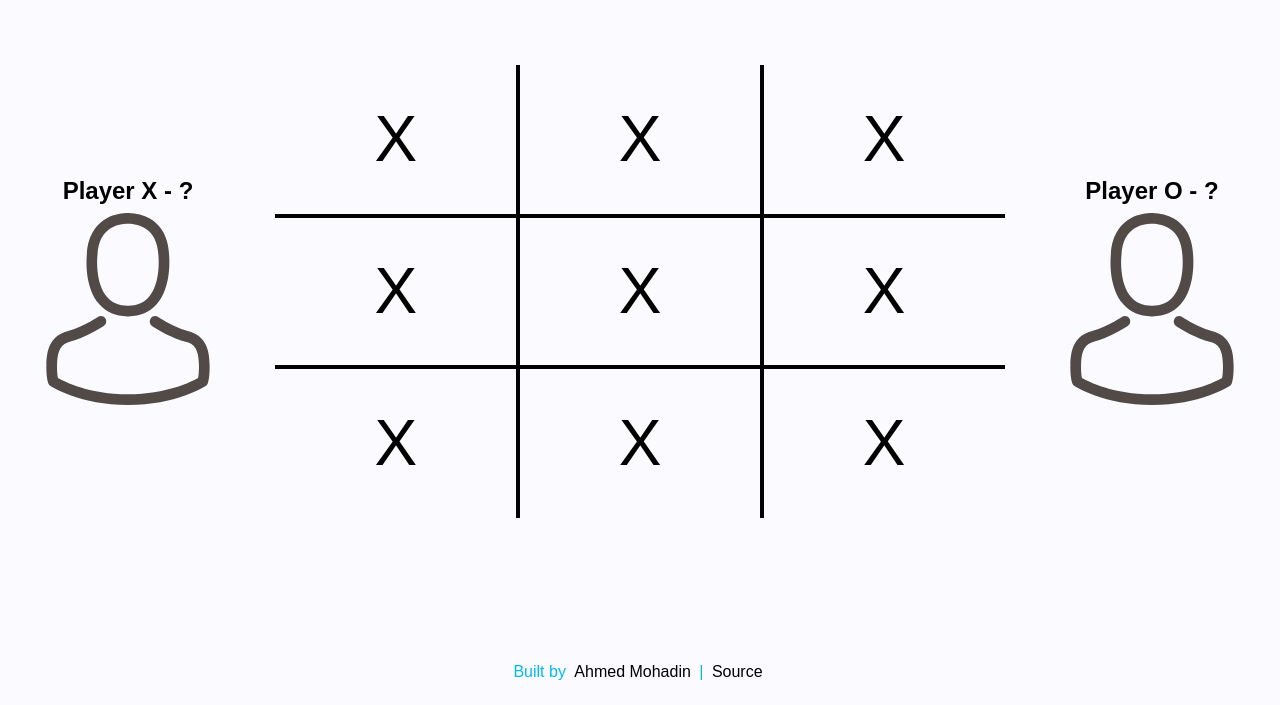
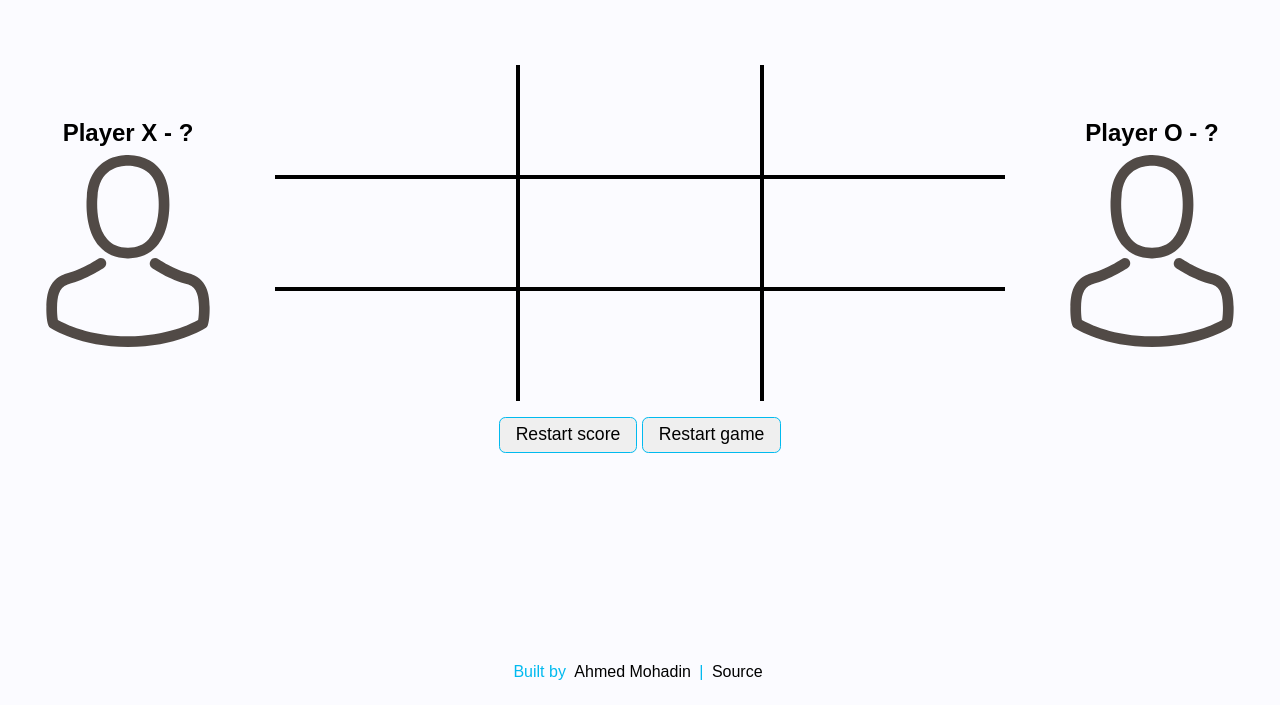
Before and after one commit to Ahmed-Mohadin/tic-tac-toe, a plain HTML site: page index.html in a window 1280 px wide. Shown: the part 95-800 px from the top of the page. Drawn offline with Linux system fonts and the light colour scheme.

Commit message:
Small ui update

```diff
--- a/index.html
+++ b/index.html
@@ -15,23 +15,27 @@
         <div class="tic-plays">
             <div class="player p1">
                 <h2>Player X - <span class="p1-score">&#63;</span></h2>
-                <img src="images/player_icon.svg" alt="player_icon">
+                <img class="p1-img" src="images/player_icon.svg" alt="player_icon">
             </div>
             <div class="tic-board">
-                <div class="tic-played">X</div>
-                <div class="tic-played">X</div>
-                <div class="tic-played">X</div>
-                <div class="tic-played">X</div>
-                <div class="tic-played">X</div>
-                <div class="tic-played">X</div>
-                <div class="tic-played">X</div>
-                <div class="tic-played">X</div>
-                <div class="tic-played">X</div>
+                <div class="tic-played"></div>
+                <div class="tic-played"></div>
+                <div class="tic-played"></div>
+                <div class="tic-played"></div>
+                <div class="tic-played"></div>
+                <div class="tic-played"></div>
+                <div class="tic-played"></div>
+                <div class="tic-played"></div>
+                <div class="tic-played"></div>
             </div>
             <div class="player p2">
                 <h2>Player O - <span class="p2-score">&#63;</span></h2>
-                <img src="images/player_icon.svg" alt="player_icon">
+                <img class="p2-img" src="images/player_icon.svg" alt="player_icon">
             </div>
+        </div>
+        <div class="buttons">
+            <button class="btn restart-score">Restart score</button>
+            <button class="btn restart-game">Restart game</button>
         </div>
     </main>
     <aside class="not-active">
--- a/styles/style.css
+++ b/styles/style.css
@@ -32,6 +32,7 @@ main{
     justify-content: center;
     margin: 0 auto;
     padding: 2rem;
+    text-align: center;
 }
 
 /* .tic-plays */
@@ -64,6 +65,7 @@ main{
     align-items: center;
     justify-content: center;
     padding: 15%;
+    height: 7rem;
     font-size: 4em;
     position: relative;
     transition: all 0.3s ease-in-out;
@@ -101,6 +103,23 @@ main{
     border-right: 0;
 }
 
+/* .b */
+.btn{
+    margin-top: 1rem;
+    padding: 0.4rem 1rem;
+    font-size: 1.1em;
+    border: solid 0.1rem #01BAEF;
+    border-radius: 0.4rem;
+    outline: none;
+    transition: all 0.4s ease-in-out;
+}
+.btn:hover{
+    border-color: #FFF;
+    background-color: #01BAEF;
+    color: #FFF;
+    cursor: pointer;
+}
+
 /* aside */
 aside{
     position: fixed;
@@ -110,7 +129,7 @@ aside{
     transform: translate(-50%, -50%);
     padding: 1rem;
     display: flex;
-    justify-content: space-between;
+    justify-content: space-around;
     align-items: center;
     text-align: center;
     color: #FFF;
```
